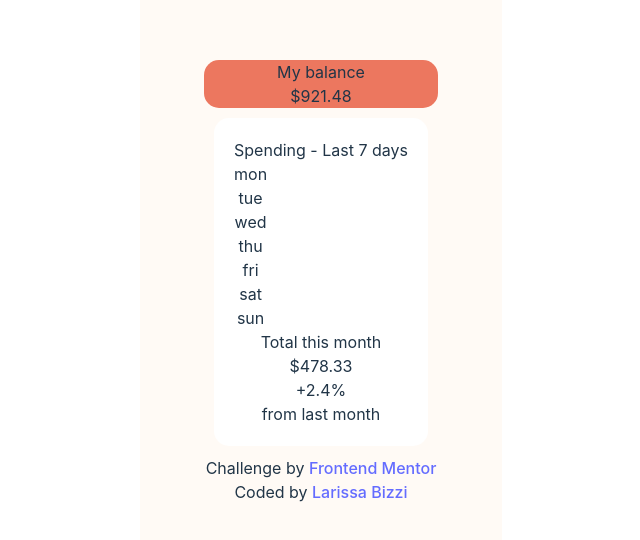
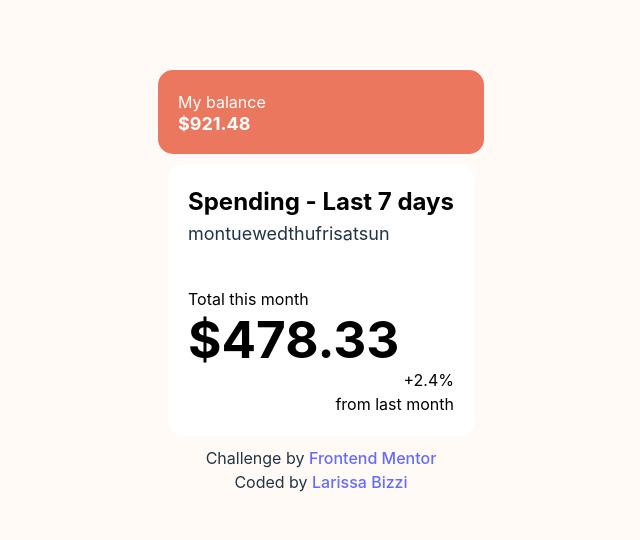
Before and after one commit to LarissaBizzi/expenses-chart, a React (Vite) app: page / in a window 1280 px wide. Shown: the part 118-658 px from the top of the page, without its empty margins (319-959 px from the left). Built offline with nearby package versions, Linux system fonts and the light colour scheme.

Commit message:
CSS updates

```diff
--- a/src/App.css
+++ b/src/App.css
@@ -7,7 +7,10 @@
   margin: 0 auto;
   padding: 2rem;
   text-align: center;
-  background-color: hsl(33, 100%, 98%);
+}
+
+body {
+    background-color: hsl(33, 100%, 98%)
 }
 
 .container {
@@ -17,25 +20,68 @@
   }
 
 .header {
-    display: flexbox;
+    display: block;
     background-color: hsl(10, 79%, 65%);
     border-radius: 15px;
-    align-content: space-between;
+    align-items: space-between;
+    padding: 20px;
+    margin-bottom: 10px;
 }
 
-h2 {
+.header > h2 {
+    font-size: 18px small;
+    color: white;
+    text-align: left;
+}
+
+.header > h1 {
     font-size: 18px;
+    font-weight: bold;
+    color: white;
+    text-align: left;
 }
 
 .table {
     display: block;
     background-color: white;
     border-radius: 15px;
-    align-items: space-between;
     align-items: center;
+    align-content: space-between;
     padding: 20px;
+    margin-bottom: 10px;
   }
 
+.table > thead {
+    font-size: 24px;
+    font-weight: bold;
+    color: black;
+    text-align: left;
+}
+
+tr {
+    display:inline-table;
+    font-size: 18px;
+}
+
+.table > h3 {
+    font-size: 18px small;
+    color: black;
+    text-align: left;
+    padding-top: 40px;
+}
+
+.table > h1 {
+    font-size: 18px large;
+    font-weight: bold;
+    color: black;
+    text-align: left;
+}
+
+.table h4 {
+    font-size: 18px small;
+    color: black;
+    text-align: right;
+}
 
 @keyframes logo-spin {
   from {
--- a/src/components/Chart.jsx
+++ b/src/components/Chart.jsx
@@ -13,9 +13,9 @@ export function Chart() {
                     <tr>sun</tr>
                 </table>
                 <h3>Total this month</h3>
-                <h2>$478.33</h2>
-                <h3>+2.4%</h3>
-                <p>from last month</p>
+                <h1>$478.33</h1>
+                <h4>+2.4%</h4>
+                <h4>from last month</h4>
             </div>
         </>
     )
--- a/src/components/Header.jsx
+++ b/src/components/Header.jsx
@@ -2,8 +2,8 @@ export function Header() {
     return (
         <>
             <div className="header">
-                <h2> My balance</h2>
-                <p>$921.48</p>
+                <h2>My balance</h2>
+                <h1>$921.48</h1>
             </div>
         </>
     )
```
